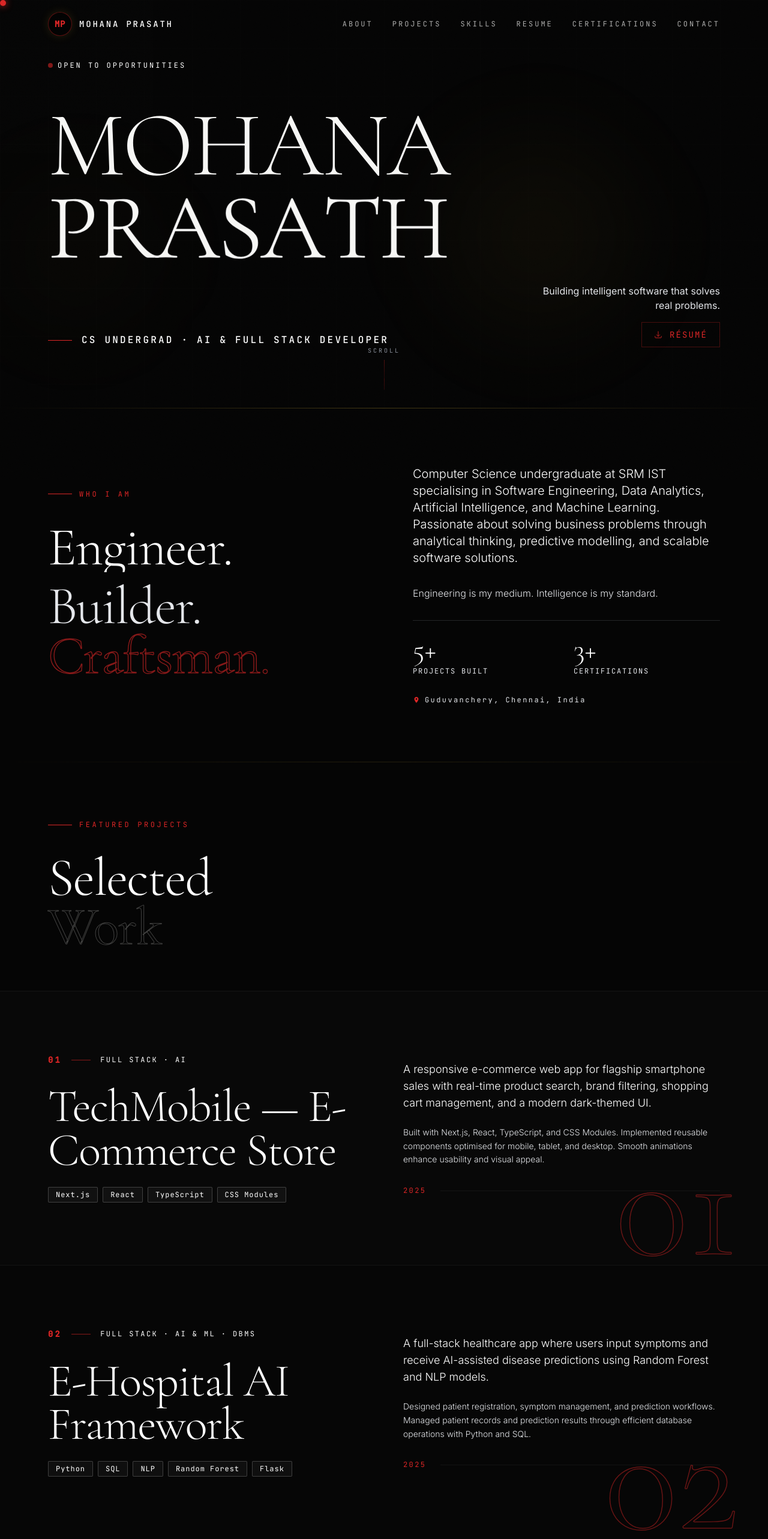
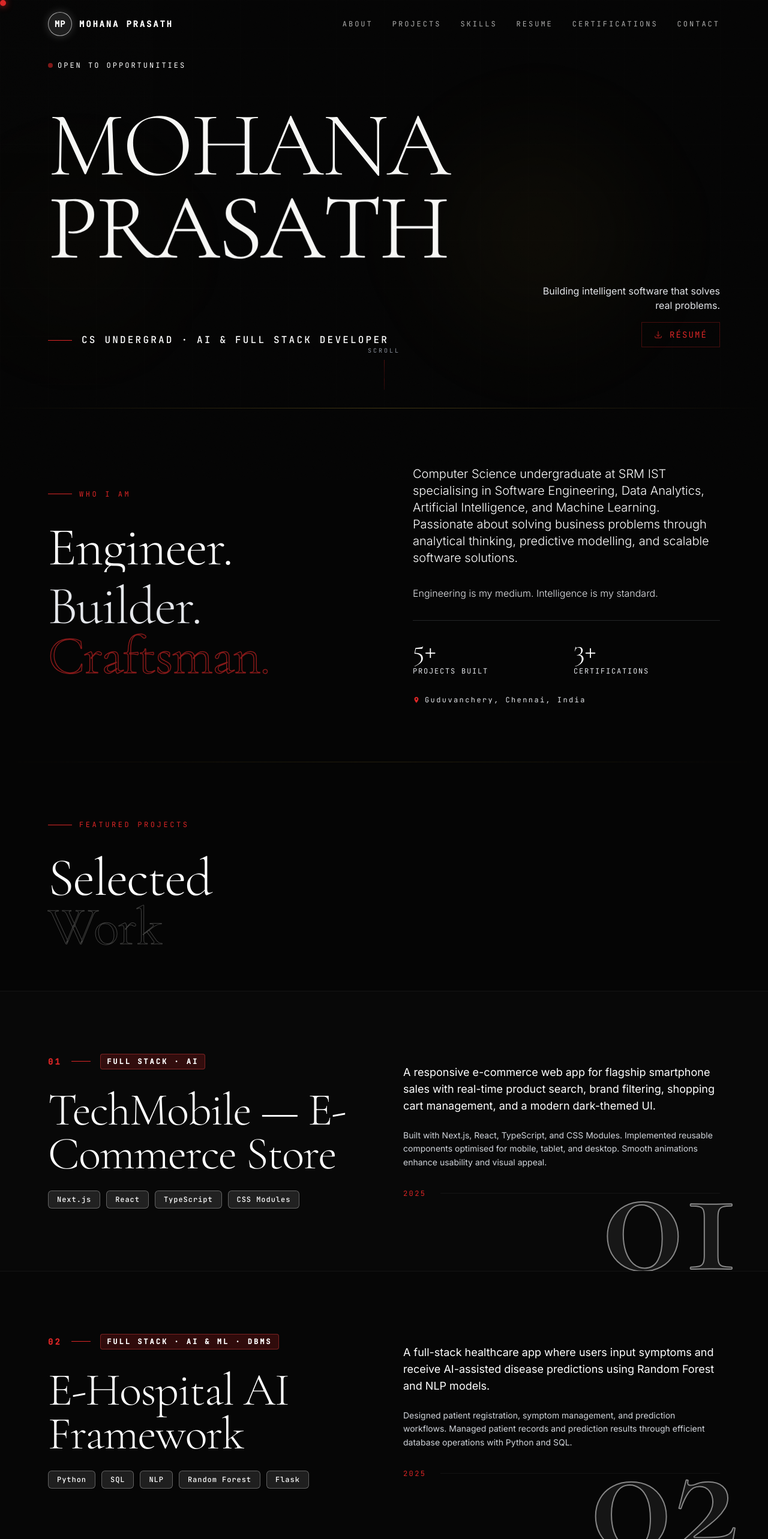
Before and after one commit to MohanaPrasathR/mohanaprasath.in, a Next.js app: page / in a window 1280 px wide. Shown: the top 2566 px of the page at 60% size. Built offline with nearby package versions, Linux system fonts and the light colour scheme.

Commit message:
fix: make MP logo white, project numbers 02 clear, tech pills and marquee fully visible

```diff
--- a/components/sections/Projects.tsx
+++ b/components/sections/Projects.tsx
@@ -99,13 +99,13 @@ function ProjectSlide({
         transition={{ duration: 1, delay: 0.2, ease: "easeOut" }}
       >
         <span
-          className="font-display font-light"
+          className="font-display font-semibold"
           style={{
             fontFamily: "'Cormorant Garamond', Georgia, serif",
-            fontSize: 'clamp(8rem, 20vw, 22rem)',
+            fontSize: 'clamp(9rem, 22vw, 24rem)',
             lineHeight: 1,
-            color: 'transparent',
-            WebkitTextStroke: '1.5px rgba(220,38,38,0.45)',
+            color: 'rgba(255, 255, 255, 0.06)',
+            WebkitTextStroke: '2px rgba(255, 255, 255, 0.5)',
           }}
         >
           {project.id}
@@ -123,14 +123,14 @@ function ProjectSlide({
             transition={{ duration: 0.7, delay: 0.1 }}
           >
             <span
-              className="project-number font-bold text-red-500"
+              className="project-number font-bold text-red-500 text-sm tracking-widest"
               style={{ fontFamily: "'JetBrains Mono', monospace" }}
             >
               {project.id}
             </span>
-            <span className="w-8 h-px bg-red-600/60" />
+            <span className="w-8 h-px bg-red-600" />
             <span
-              className="text-xs text-white-primary tracking-[0.2em] font-mono uppercase"
+              className="text-xs text-white font-semibold tracking-[0.25em] font-mono uppercase bg-red-600/20 px-2.5 py-1 rounded border border-red-500/40"
               style={{ fontFamily: "'JetBrains Mono', monospace" }}
             >
               {project.category}
@@ -138,7 +138,7 @@ function ProjectSlide({
           </motion.div>
 
           <motion.h3
-            className="font-display font-light text-white-primary mb-6"
+            className="font-display font-light text-white mb-6"
             style={{
               fontFamily: "'Cormorant Garamond', Georgia, serif",
               fontSize: 'clamp(2.5rem, 6vw, 6rem)',
@@ -154,7 +154,7 @@ function ProjectSlide({
 
           {/* Tech stack */}
           <motion.div
-            className="flex flex-wrap gap-2"
+            className="flex flex-wrap gap-2.5"
             initial={{ opacity: 0, y: 20 }}
             animate={inView ? { opacity: 1, y: 0 } : { opacity: 0, y: 20 }}
             transition={{ duration: 0.7, delay: 0.35 }}
@@ -162,7 +162,7 @@ function ProjectSlide({
             {project.tech.map((t) => (
               <span
                 key={t}
-                className="px-3 py-1 text-xs border border-white/20 bg-white/[0.04] text-white-primary font-mono rounded-sm"
+                className="px-3.5 py-1.5 text-xs font-mono font-medium text-white bg-white/10 border border-white/30 rounded-md shadow-sm hover:border-red-500 hover:bg-white/20 transition-all duration-300"
                 style={{ fontFamily: "'JetBrains Mono', monospace", letterSpacing: '0.08em' }}
               >
                 {t}
@@ -174,8 +174,8 @@ function ProjectSlide({
         {/* Right */}
         <div className="flex flex-col gap-6">
           <motion.p
-            className="text-base md:text-lg text-white-primary leading-relaxed"
-            style={{ fontFamily: "'Inter', system-ui, sans-serif", fontWeight: 300 }}
+            className="text-base md:text-lg text-white font-normal leading-relaxed"
+            style={{ fontFamily: "'Inter', system-ui, sans-serif" }}
             initial={{ opacity: 0, y: 30 }}
             animate={inView ? { opacity: 1, y: 0 } : { opacity: 0, y: 30 }}
             transition={{ duration: 0.9, delay: 0.3, ease: "easeOut" }}
@@ -184,8 +184,8 @@ function ProjectSlide({
           </motion.p>
 
           <motion.p
-            className="text-sm text-white-muted leading-relaxed"
-            style={{ fontFamily: "'Inter', system-ui, sans-serif", fontWeight: 300 }}
+            className="text-sm text-gray-300 font-normal leading-relaxed"
+            style={{ fontFamily: "'Inter', system-ui, sans-serif" }}
             initial={{ opacity: 0, y: 20 }}
             animate={inView ? { opacity: 1, y: 0 } : { opacity: 0, y: 20 }}
             transition={{ duration: 0.8, delay: 0.4 }}
--- a/components/sections/Skills.tsx
+++ b/components/sections/Skills.tsx
@@ -68,7 +68,7 @@ export default function Skills() {
                 transition={{ duration: 0.7, delay: 0.2 + gi * 0.08, ease: "easeOut" }}
               >
                 <p
-                  className="text-xs tracking-[0.2em] text-gold font-mono uppercase mb-4"
+                  className="text-xs font-bold tracking-[0.25em] text-red-500 font-mono uppercase mb-4"
                   style={{ fontFamily: "'JetBrains Mono', monospace" }}
                 >
                   {group.category}
@@ -77,16 +77,16 @@ export default function Skills() {
                   {group.items.map((item, ii) => (
                     <motion.div
                       key={item}
-                      className="group flex items-center gap-3 py-2 border-b border-white/[0.04] hover:border-gold/30 transition-colors duration-300"
+                      className="group flex items-center gap-3 py-2.5 border-b border-white/10 hover:border-red-500/50 transition-colors duration-300"
                       initial={{ opacity: 0, x: -10 }}
                       animate={inView ? { opacity: 1, x: 0 } : { opacity: 0, x: -10 }}
                       transition={{ duration: 0.5, delay: 0.3 + gi * 0.08 + ii * 0.05 }}
                     >
                       <span
-                        className="w-1 h-1 rounded-full bg-white-faint group-hover:bg-gold transition-colors duration-300 flex-shrink-0"
+                        className="w-1.5 h-1.5 rounded-full bg-red-500 group-hover:scale-125 transition-all duration-300 flex-shrink-0"
                       />
                       <span
-                        className="text-sm text-white-muted group-hover:text-white-primary transition-colors duration-300"
+                        className="text-sm font-medium text-white group-hover:text-red-400 transition-colors duration-300"
                         style={{ fontFamily: "'Inter', system-ui, sans-serif" }}
                       >
                         {item}
@@ -101,16 +101,16 @@ export default function Skills() {
       </div>
 
       {/* ── Marquee strip ─── */}
-      <div className="w-full overflow-hidden border-t border-b border-white/[0.04] py-5">
+      <div className="w-full overflow-hidden bg-white/[0.05] border-y border-white/20 py-5 my-4">
         <div className="marquee-track">
           {[...allSkills, ...allSkills].map((skill, i) => (
             <span
               key={i}
-              className="flex items-center gap-4 whitespace-nowrap text-sm text-white-faint font-mono"
+              className="flex items-center gap-4 whitespace-nowrap text-sm font-bold text-white font-mono"
               style={{ fontFamily: "'JetBrains Mono', monospace", letterSpacing: '0.15em' }}
             >
               {skill}
-              <span className="text-gold/30">◆</span>
+              <span className="text-red-500 font-bold text-base">◆</span>
             </span>
           ))}
         </div>
--- a/components/ui/FloatingMenu.tsx
+++ b/components/ui/FloatingMenu.tsx
@@ -69,16 +69,16 @@ export default function FloatingMenu() {
         transition={{ duration: 0.5, ease: "easeOut" }}
         onClick={(e) => { e.preventDefault(); window.scrollTo({ top: 0, behavior: 'smooth' }); }}
       >
-        <div className="w-9 h-9 md:w-10 md:h-10 rounded-full border border-gold/40 group-hover:border-gold bg-black/60 flex items-center justify-center transition-all duration-300 shadow-[0_0_15px_rgba(212,175,55,0.15)] group-hover:shadow-[0_0_20px_rgba(212,175,55,0.35)] group-hover:scale-105">
+        <div className="w-9 h-9 md:w-10 md:h-10 rounded-full border border-white/60 group-hover:border-white bg-white/10 flex items-center justify-center transition-all duration-300 shadow-[0_0_15px_rgba(255,255,255,0.2)] group-hover:shadow-[0_0_20px_rgba(255,255,255,0.4)] group-hover:scale-105">
           <span
-            className="font-mono text-xs md:text-sm font-semibold tracking-wider text-gold"
+            className="font-mono text-xs md:text-sm font-bold tracking-wider text-white"
             style={{ fontFamily: "'JetBrains Mono', monospace" }}
           >
             MP
           </span>
         </div>
         <span
-          className="font-mono text-xs md:text-sm font-medium tracking-[0.2em] text-white-primary group-hover:text-gold transition-colors duration-300 uppercase"
+          className="font-mono text-xs md:text-sm font-semibold tracking-[0.2em] text-white group-hover:text-red-500 transition-colors duration-300 uppercase"
           style={{ fontFamily: "'JetBrains Mono', monospace" }}
         >
           MOHANA PRASATH
--- a/components/ui/Navbar.tsx
+++ b/components/ui/Navbar.tsx
@@ -71,16 +71,16 @@ export default function Navbar() {
         className="relative z-10 flex items-center gap-3 group shrink-0"
         aria-label="Back to top"
       >
-        <div className="w-9 h-9 md:w-10 md:h-10 rounded-full border border-gold/40 group-hover:border-gold bg-black/60 flex items-center justify-center transition-all duration-300 shadow-[0_0_15px_rgba(212,175,55,0.15)] group-hover:shadow-[0_0_20px_rgba(212,175,55,0.35)] group-hover:scale-105">
+        <div className="w-9 h-9 md:w-10 md:h-10 rounded-full border border-white/60 group-hover:border-white bg-white/10 flex items-center justify-center transition-all duration-300 shadow-[0_0_15px_rgba(255,255,255,0.2)] group-hover:shadow-[0_0_20px_rgba(255,255,255,0.4)] group-hover:scale-105">
           <span
-            className="font-mono text-xs md:text-sm font-semibold tracking-wider text-gold"
+            className="font-mono text-xs md:text-sm font-bold tracking-wider text-white"
             style={{ fontFamily: "'JetBrains Mono', monospace" }}
           >
             MP
           </span>
         </div>
         <span
-          className="font-mono text-xs md:text-sm font-medium tracking-[0.2em] text-white-primary group-hover:text-gold transition-colors duration-300 uppercase"
+          className="font-mono text-xs md:text-sm font-semibold tracking-[0.2em] text-white group-hover:text-red-500 transition-colors duration-300 uppercase"
           style={{ fontFamily: "'JetBrains Mono', monospace" }}
         >
           MOHANA PRASATH
```
